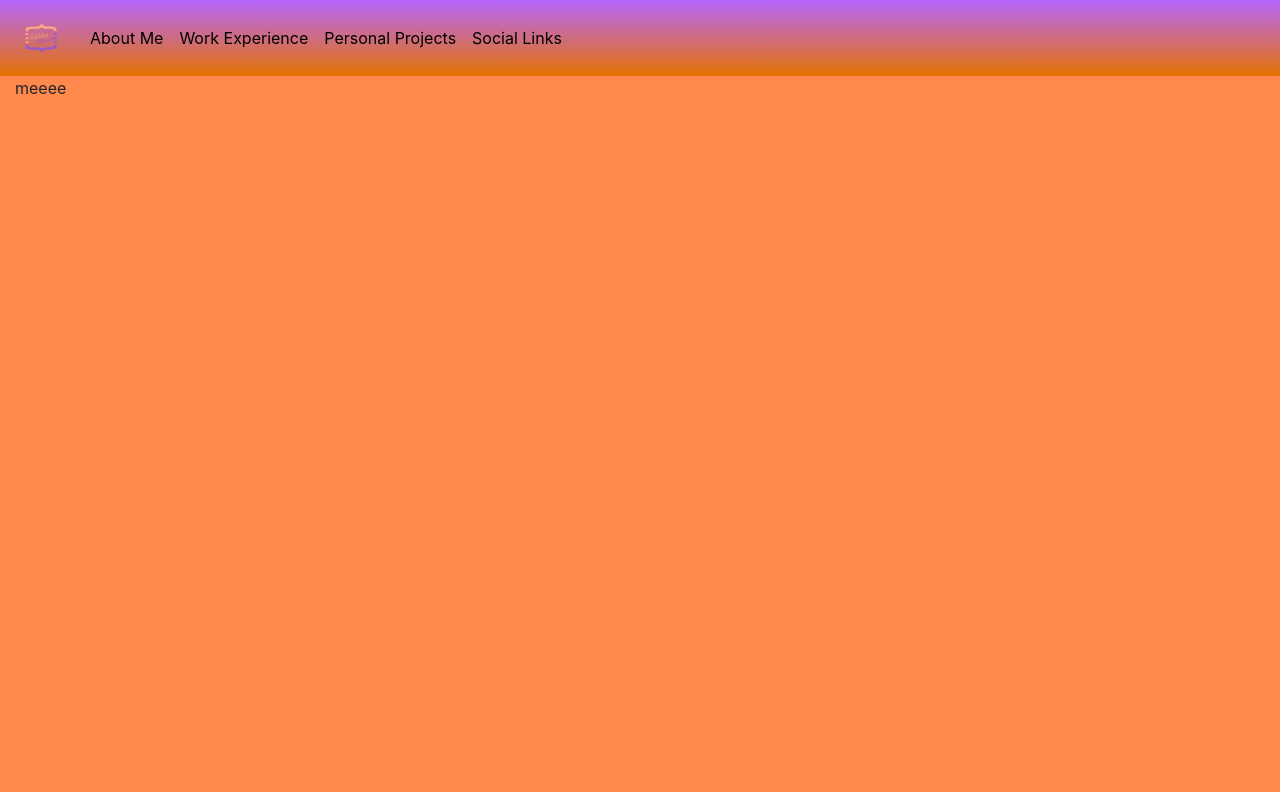
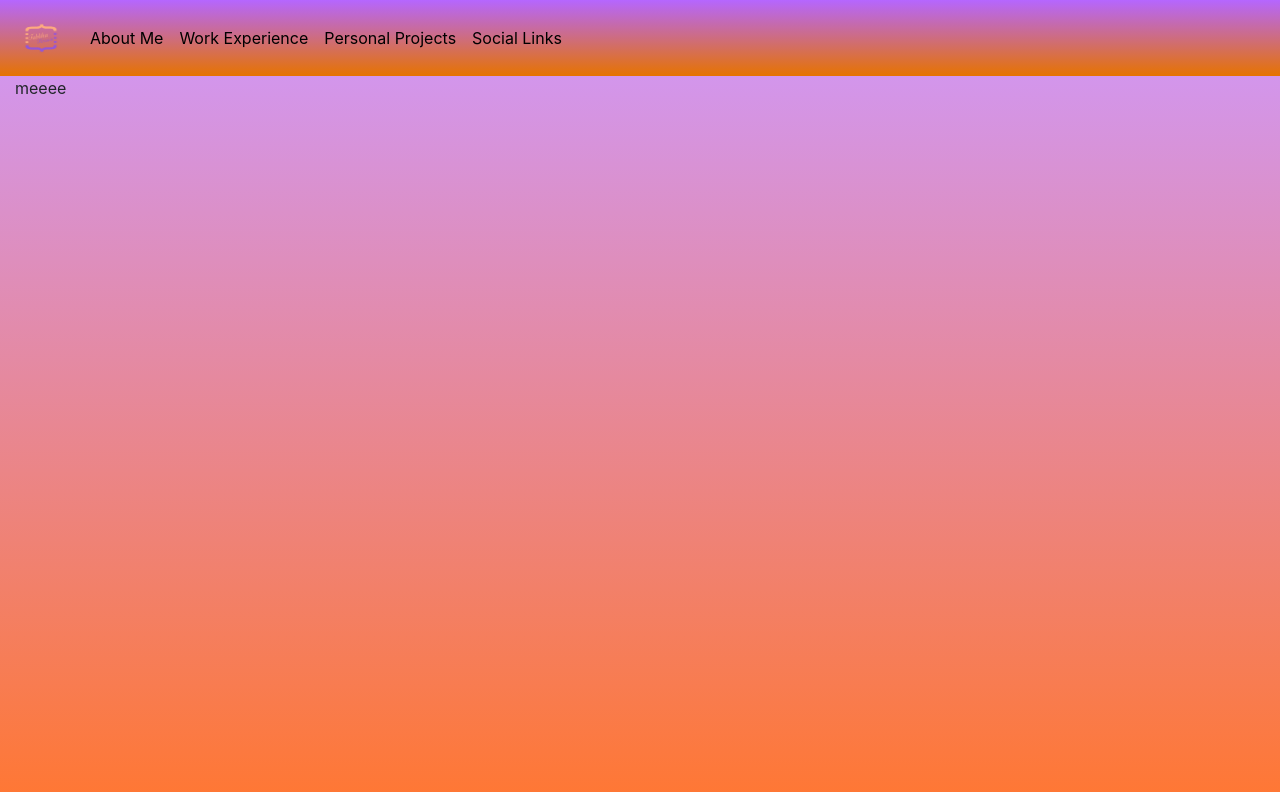
Before and after one commit to FablihaHossain/portfolio, a Next.js app: page / in a window 1280 px wide. Shown: the top 792 px of the page. Built offline with nearby package versions, Linux system fonts and the light colour scheme.

Commit message:
modifications to global stylesheet

```diff
--- a/styles/globals.css
+++ b/styles/globals.css
@@ -4,7 +4,10 @@ body {
   margin: 0;
   font-family: -apple-system, BlinkMacSystemFont, Segoe UI, Roboto, Oxygen,
     Ubuntu, Cantarell, Fira Sans, Droid Sans, Helvetica Neue, sans-serif;
-  background-color:  #ff884d !important;
+  /* background-color:  #ff884d !important; */
+  /* background-image: url('/Images/background3.jpg') !important; */
+  background-image: linear-gradient(#ce99ff, #ff7733) !important;
+  height: 100vh;
 }
 
 a {
```
